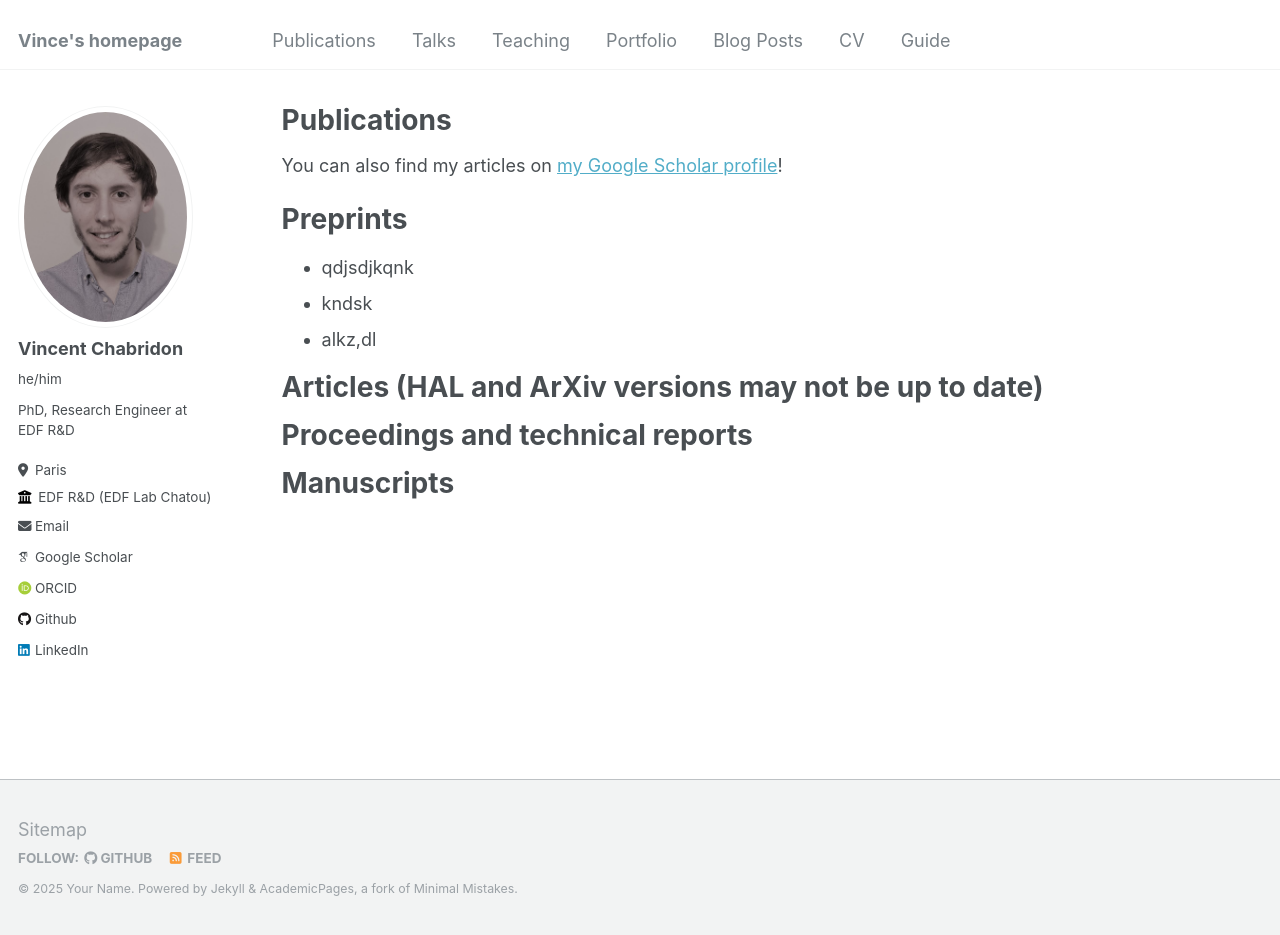
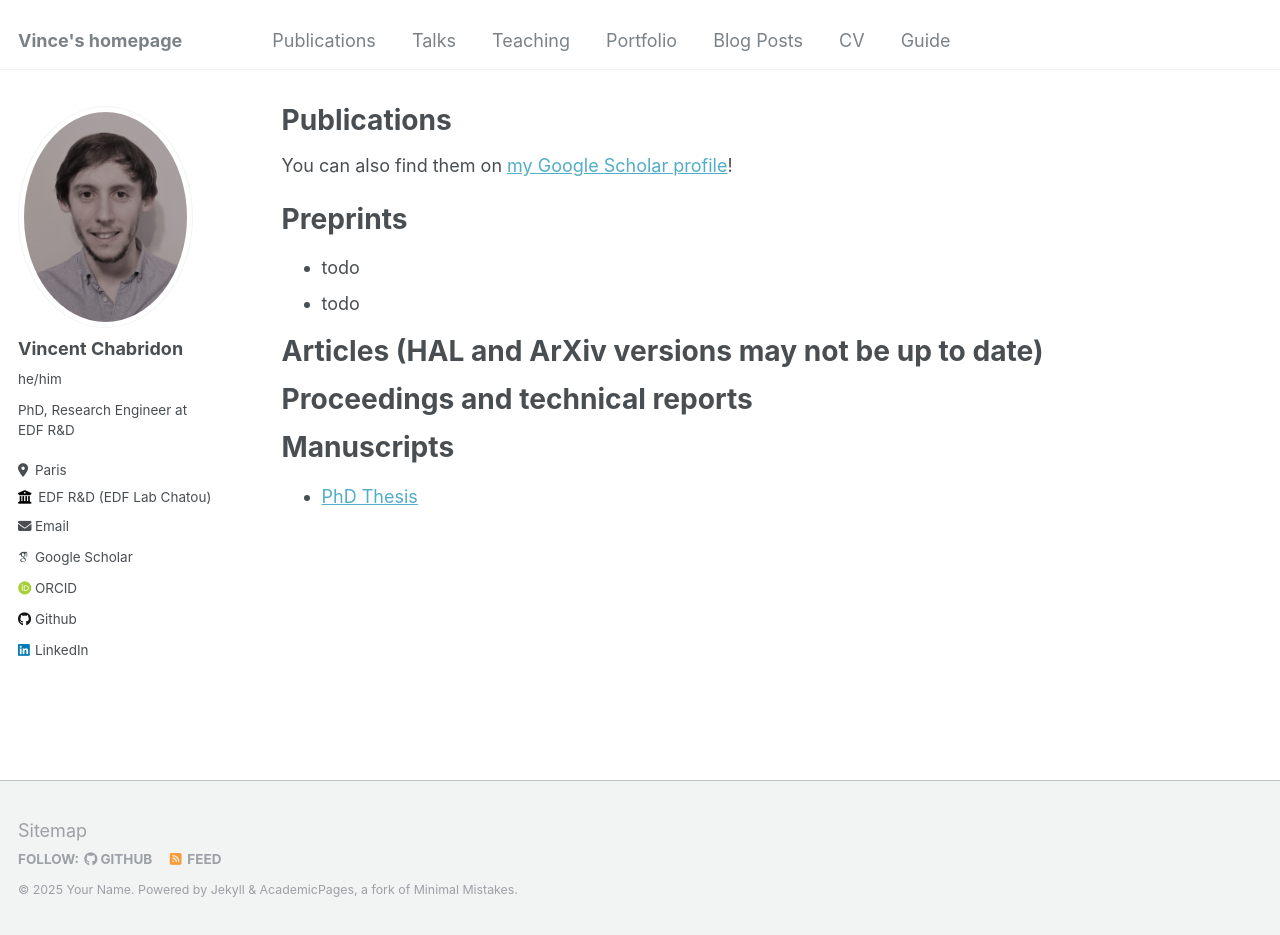
Before and after one commit to vchabri/vchabri.github.io, a Jekyll site: the page built from _pages/publications.md, in a window 1280 px wide and 935 px high. Built offline with Jekyll 4.4.1, drawn with Linux system fonts in a browser that asks for light colours; some web fonts are replaced.

Commit message:
Update publications.md

```diff
--- a/_pages/publications.md
+++ b/_pages/publications.md
@@ -5,20 +5,18 @@ permalink: /publications/
 author_profile: true
 ---
 
-You can also find my articles on [my Google Scholar profile](https://scholar.google.com/citations?user=xBfXuv0AAAAJ&hl=en)!
+You can also find them on [my Google Scholar profile](https://scholar.google.com/citations?user=xBfXuv0AAAAJ&hl=en)!
 
-Preprints
-===
-* qdjsdjkqnk
-- kndsk
-- alkz,dl
+# Preprints
 
-Articles (HAL and ArXiv versions may not be up to date)
-===
+* todo
+* todo
 
-Proceedings and technical reports
-===
+# Articles (HAL and ArXiv versions may not be up to date)
 
 
-Manuscripts
-===
+# Proceedings and technical reports
+
+
+# Manuscripts
+* [PhD Thesis](https://theses.hal.science/tel-02087860v1)
```
